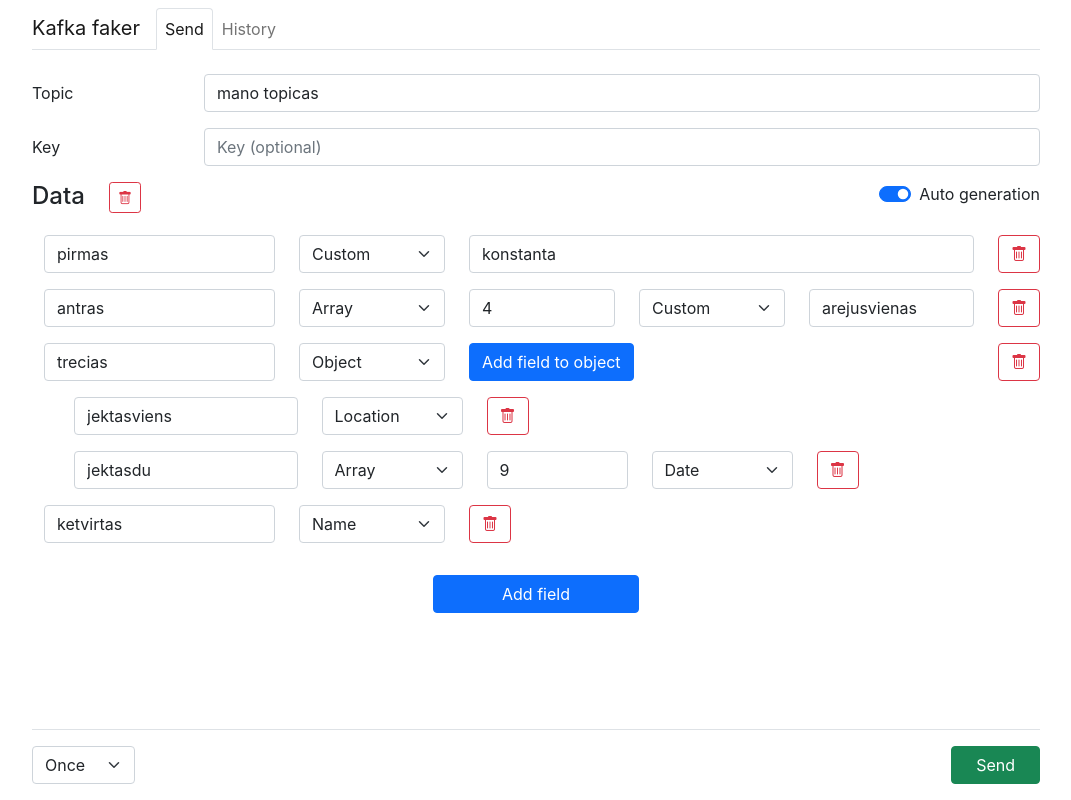
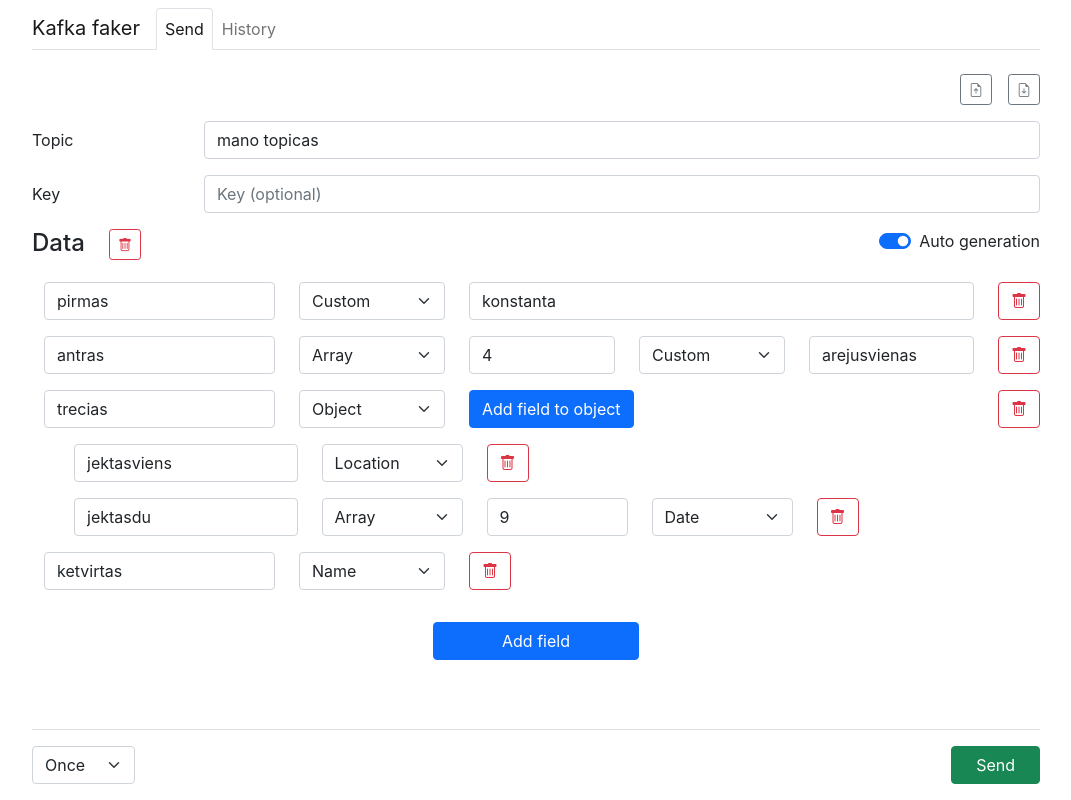
Before and after one commit to BenasB/kafka-faker, a React (Create React App) app: page / in a window 1280 px wide. Shown: the whole page, without its empty margins (104-1175 px from the left). Built offline with nearby package versions, Linux system fonts and the light colour scheme.

Commit message:
Add non function save/load message schema buttons

```diff
--- /dev/null
+++ b/src/components/messageLoad/MessageLoad.tsx
@@ -0,0 +1,14 @@
+import React from "react";
+import { Button, OverlayTrigger, Tooltip } from "react-bootstrap";
+
+const MessageLoad: React.FC = () => {
+  return (
+    <OverlayTrigger overlay={<Tooltip>Load message schema</Tooltip>}>
+      <Button variant="outline-secondary" size="sm">
+        <i className="bi bi-file-earmark-arrow-down"></i>
+      </Button>
+    </OverlayTrigger>
+  );
+};
+
+export default MessageLoad;
--- /dev/null
+++ b/src/components/messageLoad/MessageSave.tsx
@@ -0,0 +1,14 @@
+import React from "react";
+import { Button, OverlayTrigger, Tooltip } from "react-bootstrap";
+
+const MessageSave: React.FC = () => {
+  return (
+    <OverlayTrigger overlay={<Tooltip>Save message schema</Tooltip>}>
+      <Button variant="outline-secondary" size="sm">
+        <i className="bi bi-file-earmark-arrow-up"></i>
+      </Button>
+    </OverlayTrigger>
+  );
+};
+
+export default MessageSave;
--- a/src/components/tabs/SendTab.tsx
+++ b/src/components/tabs/SendTab.tsx
@@ -8,6 +8,9 @@
   SerializedSendMessage,
 } from "../../io/serializeMessageSend";
 import ToastDisplay from "../toasts/ToastDisplay";
+import MessageLoad from "../messageLoad/MessageLoad";
+import { Stack } from "react-bootstrap";
+import MessageSave from "../messageLoad/MessageSave";
 
 export interface KafkaMessage {
   canSend: () => boolean;
@@ -38,9 +41,17 @@
 
   return (
     <>
-      <div className="col">
+      <Stack className="col" gap={3}>
+        <Stack
+          className="d-flex justify-content-end"
+          direction="horizontal"
+          gap={3}
+        >
+          <MessageSave />
+          <MessageLoad />
+        </Stack>
         <MessageForm {...formManagement} />
-      </div>
+      </Stack>
       <ActionBar {...kafkaMessage} />
       <ToastDisplay toastList={toastList} />
     </>
```
